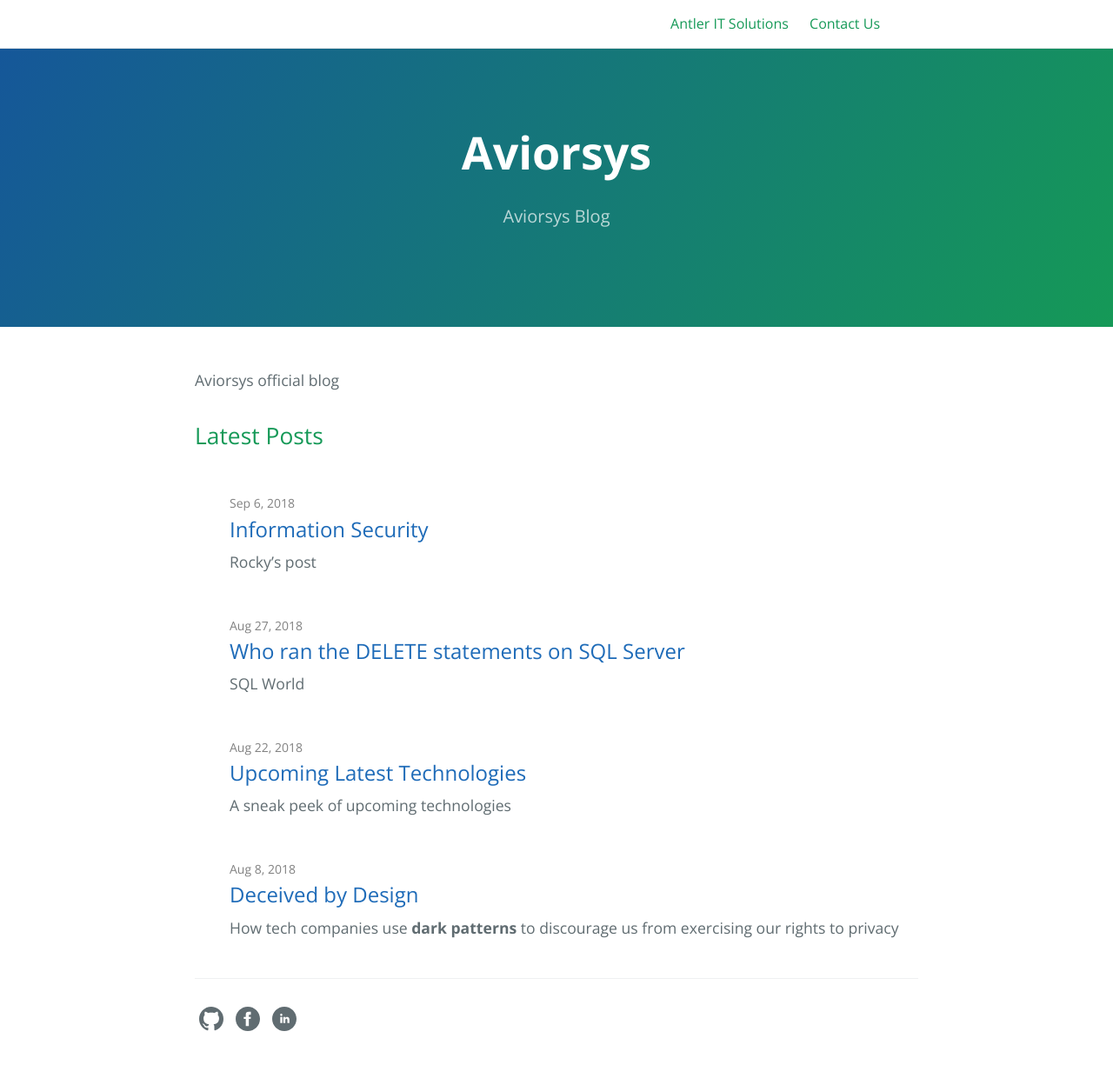
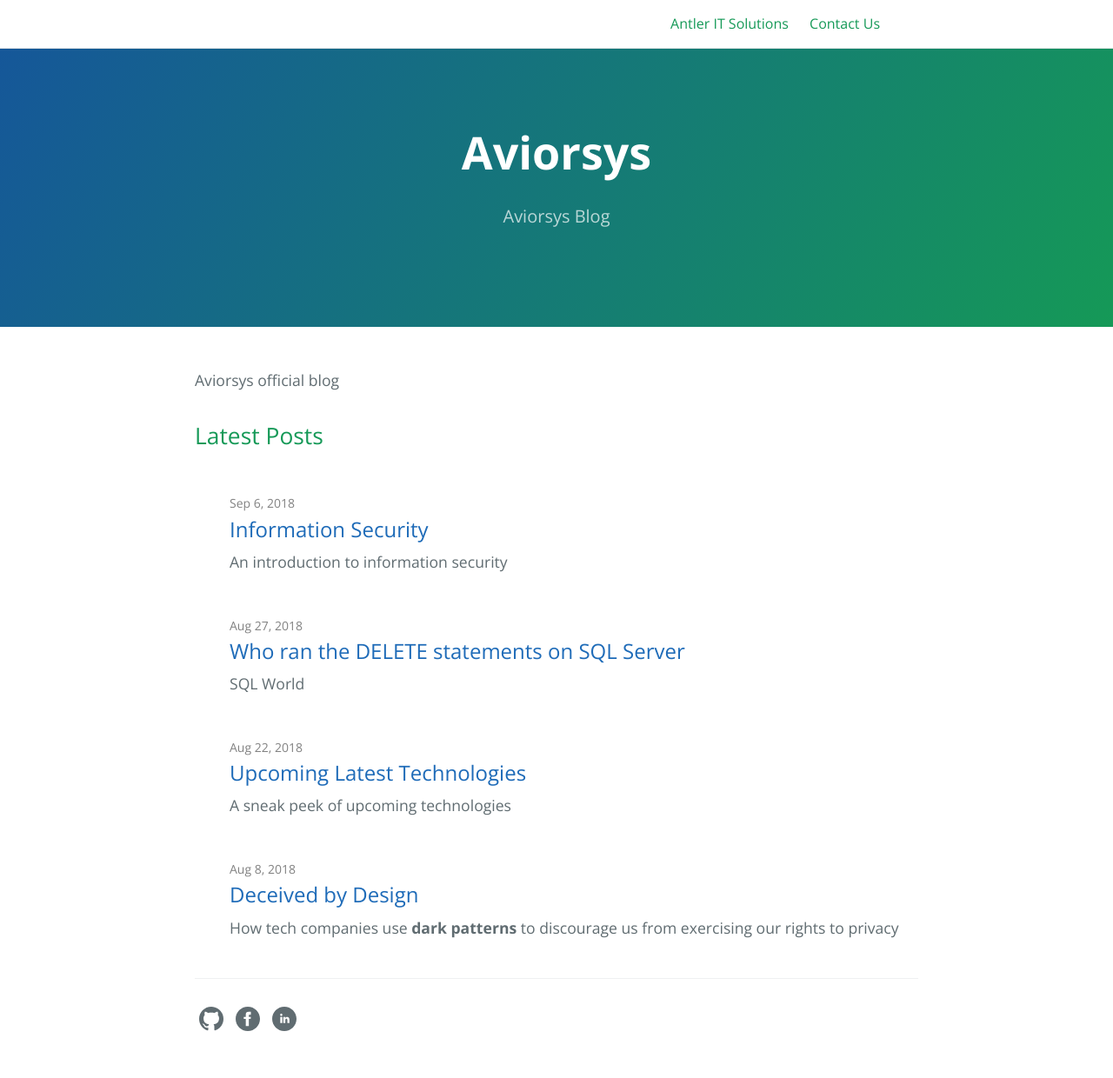
Before and after one commit to antleritsolutions/aviorsys.github.io, a Jekyll site: the page built from index.md, in a window 1280 px wide. Shown: the whole page at 87% size. Built offline with Jekyll 4.4.1, drawn with Linux system fonts in a browser that asks for light colours.

Commit message:
update title

```diff
--- a/_posts/2018-09-06-information-security.md
+++ b/_posts/2018-09-06-information-security.md
@@ -1,7 +1,7 @@
 ---
 layout: post
 title: "Information Security"
-tagline: "Rocky's post"
+tagline: "An introduction to information security"
 categories: security
 author: "Rakitha Gamage"
 ---
```
